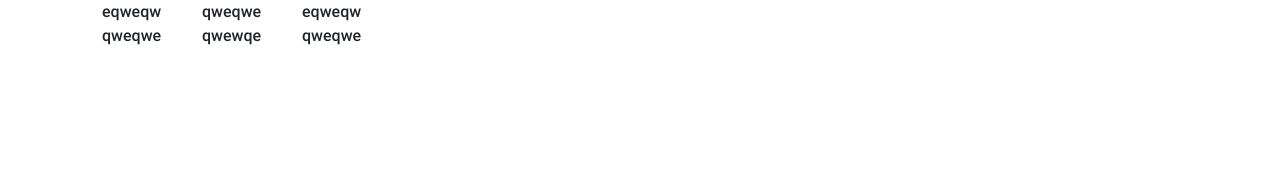
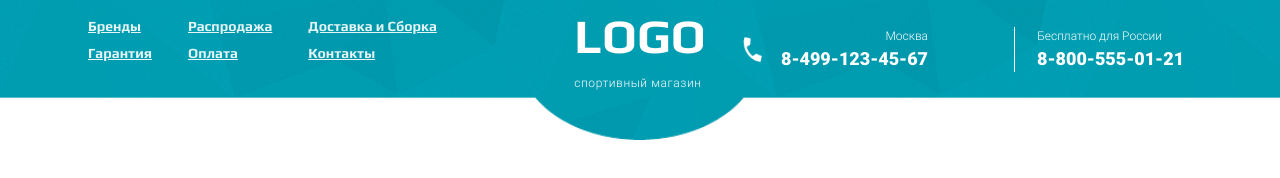
Before and after one commit to Oleg-Golovkin/Logo, a website: page src/index.html in a window 1280 px wide. Drawn offline with nearby package versions, Linux system fonts and the light colour scheme; files that its build step writes are made by us from their sources.

Commit message:
01/04/2022

```diff
--- a/src/index.html
+++ b/src/index.html
@@ -11,19 +11,43 @@
 
 <body>
     <header>
-        <div class="container">
-            <div class="header__content">
-                <ul class="header__content-ul">
-                    <li>eqweqw</li>
-                    <li>qweqwe</li>
-                    <li>eqweqw</li>
-                    <li>qweqwe</li>
-                    <li>qwewqe</li>
-                    <li>qweqwe</li>
-                </ul>
+        <div class="header__bg">
+            <div class="container">
+                <div class="header__content">
+                    <ul class="header__content-ul">
+                        <li><a href="#">Бренды</a></li>
+                        <li><a href="#">Распродажа</a></li>
+                        <li><a href="#">Доставка и Сборка</a></li>
+                        <li><a href="#">Гарантия</a></li>
+                        <li><a href="#">Оплата</a></li>
+                        <li><a href="#">Контакты</a></li>
+                    </ul>
+                    <div class="header__logo">
+                        <div class="header__logo-main">Logo</div>
+                        <div class="header__logo-dsc">спортивный магазин</div>
+
+                    </div>
+                    <div class="header__contacts">
+                        <div class="header__contacts-first">
+                            <div class="header__img-wrapper">
+                                <img src="icons/ikonka_5067.png" alt="">
+                            </div>
+                            <div class="header__contacts-wrapper">
+                                <div class="header__city">Москва</div>
+                                <a href="tel:+84991234567">8-499-123-45-67</a>
+                            </div>
+                        </div>
+
+                        <div class="header__contacts-second">
+                            <div class="header__city">Бесплатно для России</div>
+                            <a href="tel:+88005550121">8-800-555-01-21</a>
+                        </div>
+
+                    </div>
+                </div>
             </div>
-            <div class="header__logo"></div>
-            <div class="header__contacts"></div>
+        </div>
+
 
         </div>
     </header>
--- a/src/sass/blocks/_header.sass
+++ b/src/sass/blocks/_header.sass
@@ -1,10 +1,113 @@
 
 .header
+    &__content
+        display: flex
+        justify-content: space-between
+        width: 100%
+        padding-top: 14px
+        padding-right: 48px
+    &__bg
+        background-image: url("../img/bg/header.png")
+        background-position: center center
+        background-size: cover
+        background-repeat: no-repeat
+        width: 100%
+        height: 140px
 
     &__content-ul
+        display: grid
+        max-width: 419px
+        grid-template-columns: repeat(3, auto)
+        grid-template-rows: 27px 27px
+        padding-left: 0
+        li
+            list-style: none
+
+            a
+                font-family: Play
+                font-size: rem(14)
+                line-height: 18px
+                font-weight: 700
+                text-decoration: underline
+                color: #ffffff
+                opacity: 0.9
+                padding: 5px 18px
+                &:active
+                    background-color: #068292
+                    border-radius: 100px
+                // text-decoration: none
+    &__logo
+        position: absolute
+        left: 50%
+        transform: translateX(-50%)
+    &__logo-main
+        height: 33px
+        margin-top: 13px
+        font-family: Play
+        font-size: 48px
+        line-height: 18px
+        font-weight: 700
+        text-transform: uppercase
+        color: #ffffff
+    &__logo-dsc
+        height: 13px
+        margin-top: 14px
+        font-family: Roboto
+        font-size: 12px
+        line-height: 18px
+        font-weight: 300
+        letter-spacing: 0.05em
+        color: #ffffff
+
+    &__contacts
+        width: 419px
         display: flex
-        flex-wrap: wrap
-        max-width: 385px
-        li
-            width: 100px
-            list-style: none
+        justify-content: space-between
+        align-items: center
+    &__contacts-first
+        display: flex
+        align-items: center
+    &__img-wrapper
+        width: 19px
+        height: 25px
+        margin-right: 19px
+        img
+            width: 100%
+            height: 100%
+    &__contacts-wrapper
+        a
+            font-family: Roboto
+            font-size: 18px
+            font-weight: 900
+            text-transform: uppercase
+            color: #ffffff
+            text-decoration: none
+        &__city
+            font-family: Roboto
+            text-align: right
+            font-size: 12px
+            line-height: 18px
+            font-weight: 300
+            color: #ffffff
+    &__contacts-second
+        border-left: 1px solid white
+        position: relative
+        a
+            display: inline-block
+
+            // position: absolute
+            // left: 100%
+            transform: translateX(15%)
+            font-family: Roboto
+            font-size: 18px
+            font-weight: 900
+            text-transform: uppercase
+            color: #ffffff
+            text-decoration: none
+    &__city
+        font-family: Roboto
+        text-align: right
+        font-size: 12px
+        line-height: 18px
+        font-weight: 300
+        color: #ffffff
```
